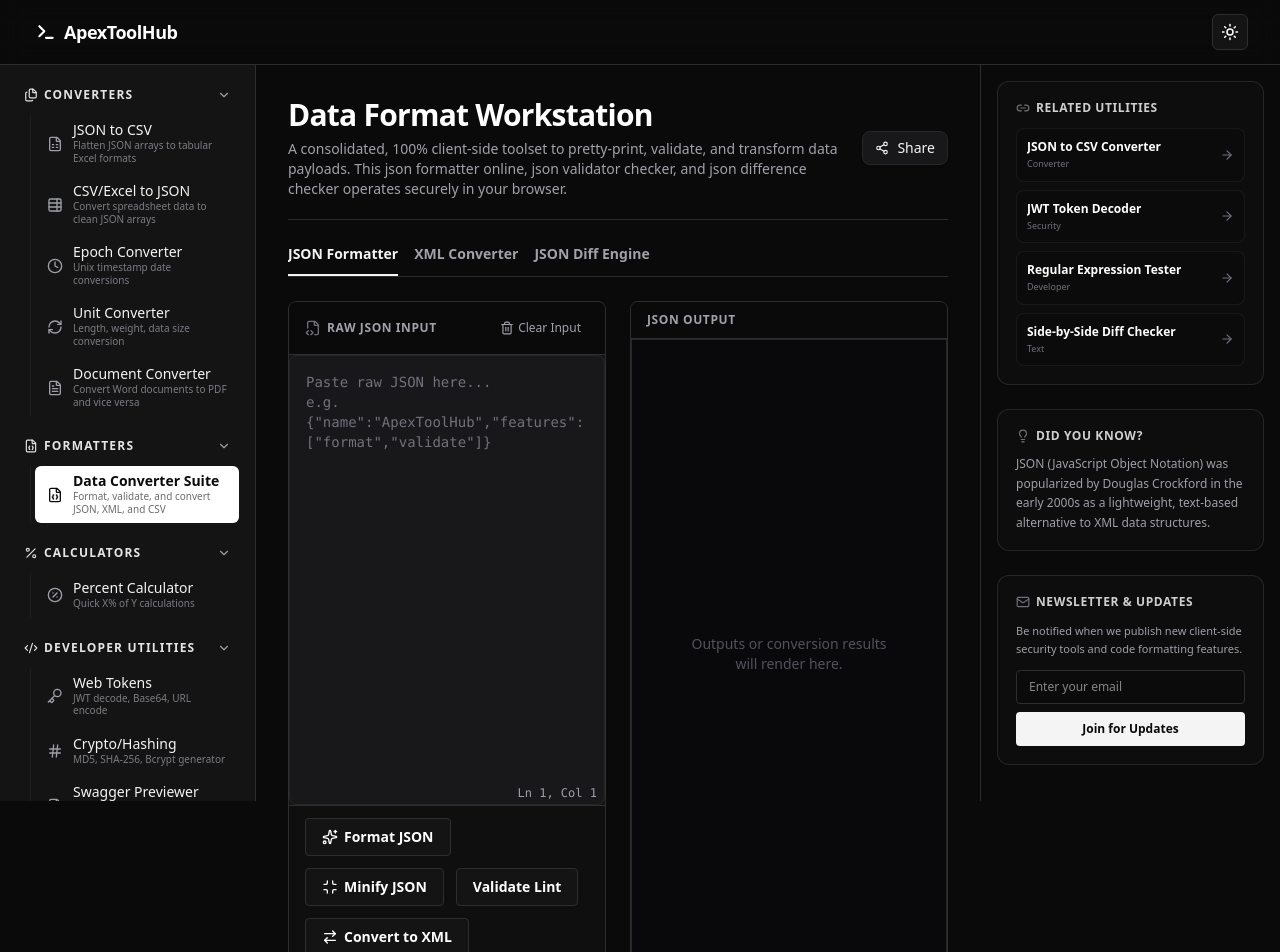
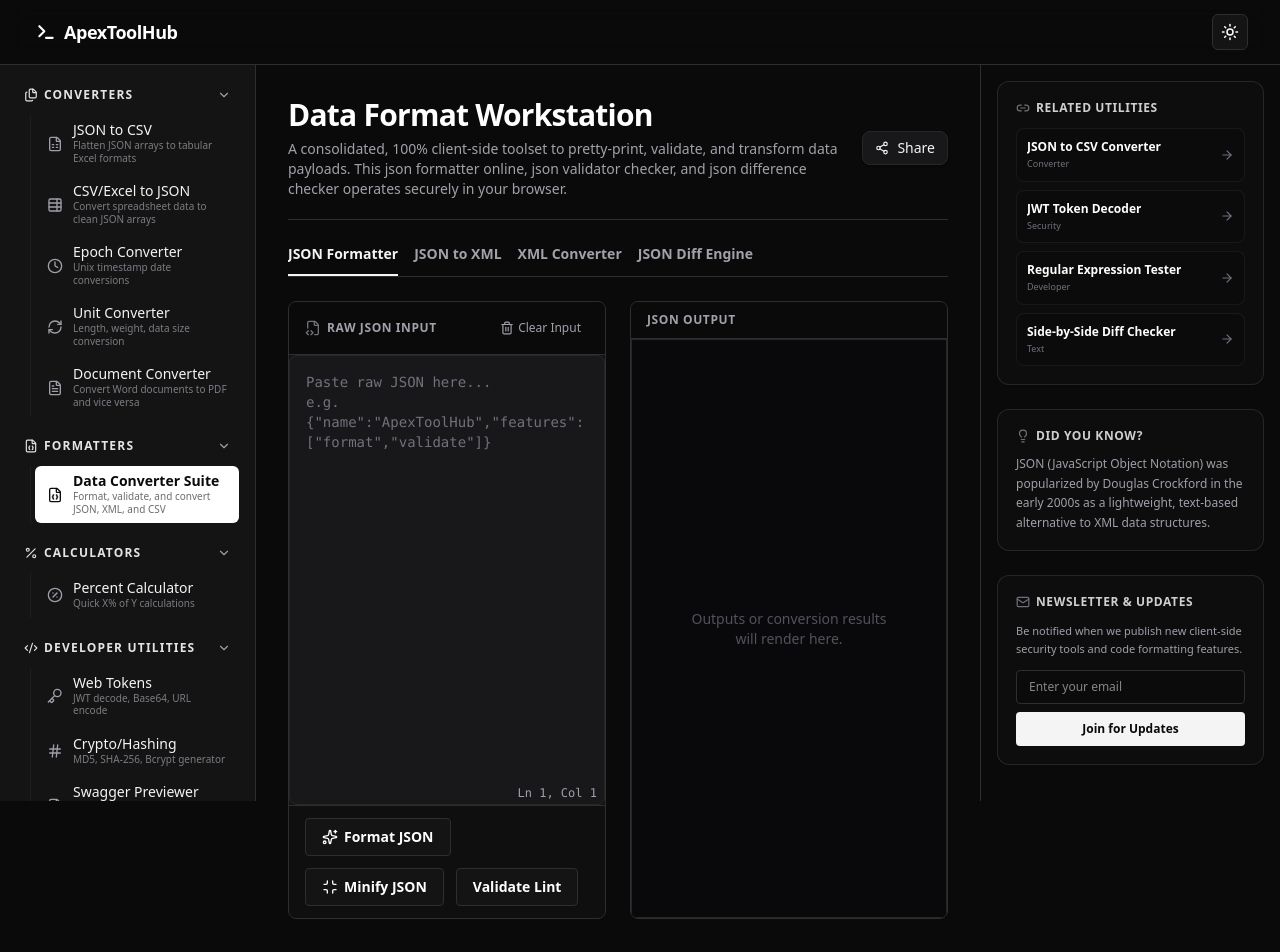
Before and after one commit to NextGenTech2/multi-utility-hub, a Next.js app: page /formatters/json-suite in a window 1280 px wide. Shown: the top 952 px of the page. Built offline with nearby package versions, Linux system fonts and the light colour scheme.

Commit message:
feat: add dedicated JSON to XML tab inside data format workstation

```diff
--- a/src/app/formatters/json-suite/page.tsx
+++ b/src/app/formatters/json-suite/page.tsx
@@ -253,7 +253,7 @@
 }
 
 export default function JsonSuitePage() {
-  const [activeTab, setActiveTab] = useState<"json" | "xml" | "compare">("json");
+  const [activeTab, setActiveTab] = useState<"json" | "json-to-xml" | "xml" | "compare">("json");
   const [input, setInput] = useState("");
   const [output, setOutput] = useState("");
   const [error, setError] = useState<ParseError | null>(null);
@@ -926,6 +926,17 @@
         </button>
         <button
           onClick={() => {
+            setActiveTab("json-to-xml");
+            handleClear();
+          }}
+          className={`pb-2.5 text-sm font-semibold border-b-2 transition-all cursor-pointer whitespace-nowrap ${
+            activeTab === "json-to-xml" ? "border-zinc-900 dark:border-zinc-100 text-zinc-900 dark:text-zinc-100" : "border-transparent text-muted hover:text-zinc-900 dark:hover:text-zinc-100"
+          }`}
+        >
+          JSON to XML
+        </button>
+        <button
+          onClick={() => {
             setActiveTab("xml");
             handleClear();
           }}
@@ -957,7 +968,7 @@
             <div className="flex items-center justify-between border-b border-border bg-background px-4 py-2.5">
               <span className="text-xs font-semibold uppercase tracking-wider text-muted flex items-center gap-1.5">
                 <FileCode2 className="h-4 w-4 text-zinc-500" />
-                {activeTab === "json" ? "Raw JSON Input" : "Raw XML Input"}
+                {activeTab === "json" || activeTab === "json-to-xml" ? "Raw JSON Input" : "Raw XML Input"}
               </span>
               <button
                 onClick={handleClear}
@@ -977,7 +988,7 @@
                 onClick={updateCursorPosition}
                 onKeyUp={updateCursorPosition}
                 placeholder={
-                  activeTab === "json"
+                  activeTab === "json" || activeTab === "json-to-xml"
                     ? 'Paste raw JSON here...\ne.g. {"name":"ApexToolHub","features":["format","validate"]}'
                     : "Paste XML elements here...\ne.g. <project><name>ApexToolHub</name><version>1.0</version></project>"
                 }
@@ -1005,7 +1016,7 @@
 
             {/* Active Buttons */}
             <div className="border-t border-border bg-background/50 px-4 py-3 flex flex-wrap items-center gap-3">
-              {activeTab === "json" ? (
+              {activeTab === "json" && (
                 <>
                   <button
                     onClick={handleFormat}
@@ -1027,15 +1038,18 @@
                   >
                     Validate Lint
                   </button>
-                  <button
-                    onClick={handleJSONToXML}
-                    className="px-4 py-2 text-sm font-semibold rounded border border-border bg-card hover:bg-muted/10 transition-colors focus:outline-none focus:ring-2 focus:ring-foreground/20 cursor-pointer min-h-[38px] flex items-center gap-1.5"
-                  >
-                    <ArrowRightLeft className="h-4 w-4" />
-                    Convert to XML
-                  </button>
                 </>
-              ) : (
+              )}
+              {activeTab === "json-to-xml" && (
+                <button
+                  onClick={handleJSONToXML}
+                  className="px-4 py-2 text-sm font-semibold rounded border border-border bg-card hover:bg-muted/10 transition-colors focus:outline-none focus:ring-2 focus:ring-foreground/20 cursor-pointer min-h-[38px] flex items-center gap-1.5 text-foreground"
+                >
+                  <ArrowRightLeft className="h-4 w-4" />
+                  Convert to XML
+                </button>
+              )}
+              {activeTab === "xml" && (
                 <>
                   <button
                     onClick={handleFormatXML}
```
